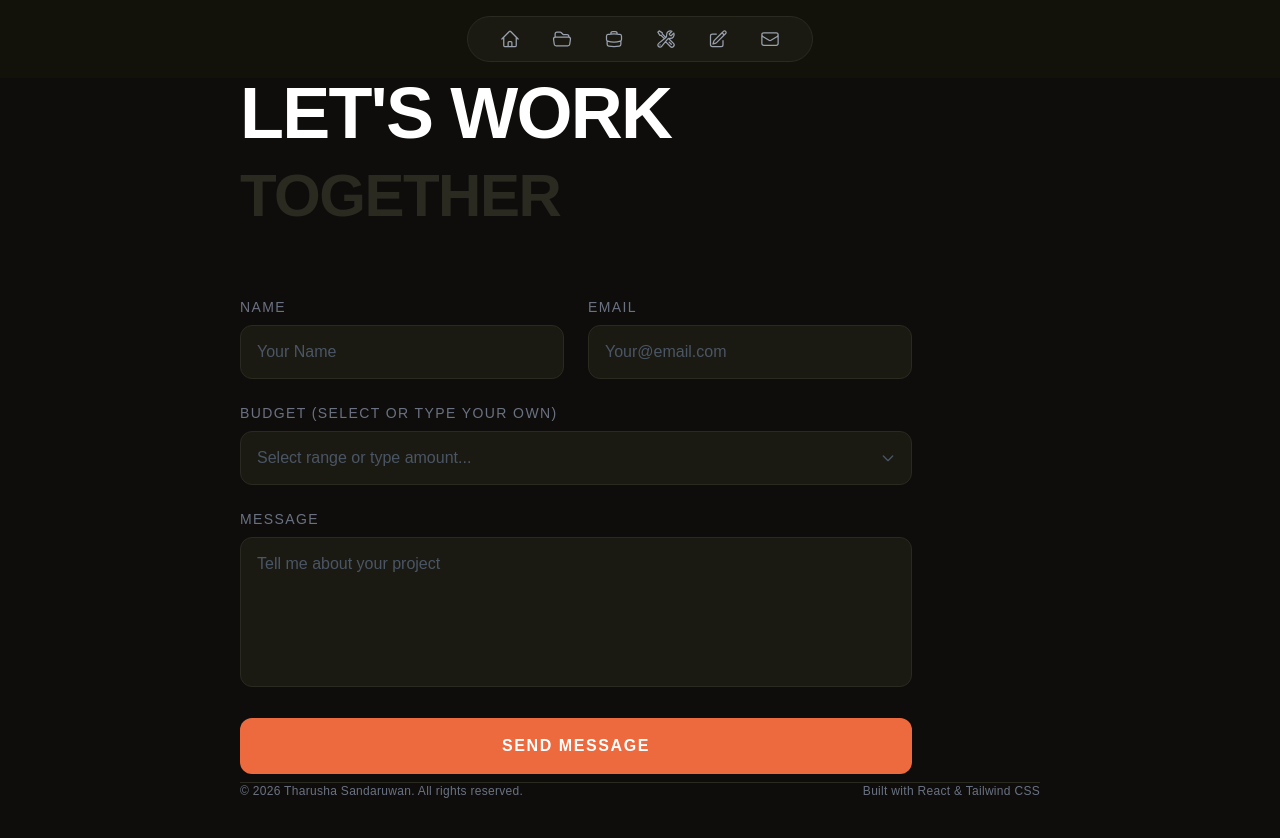
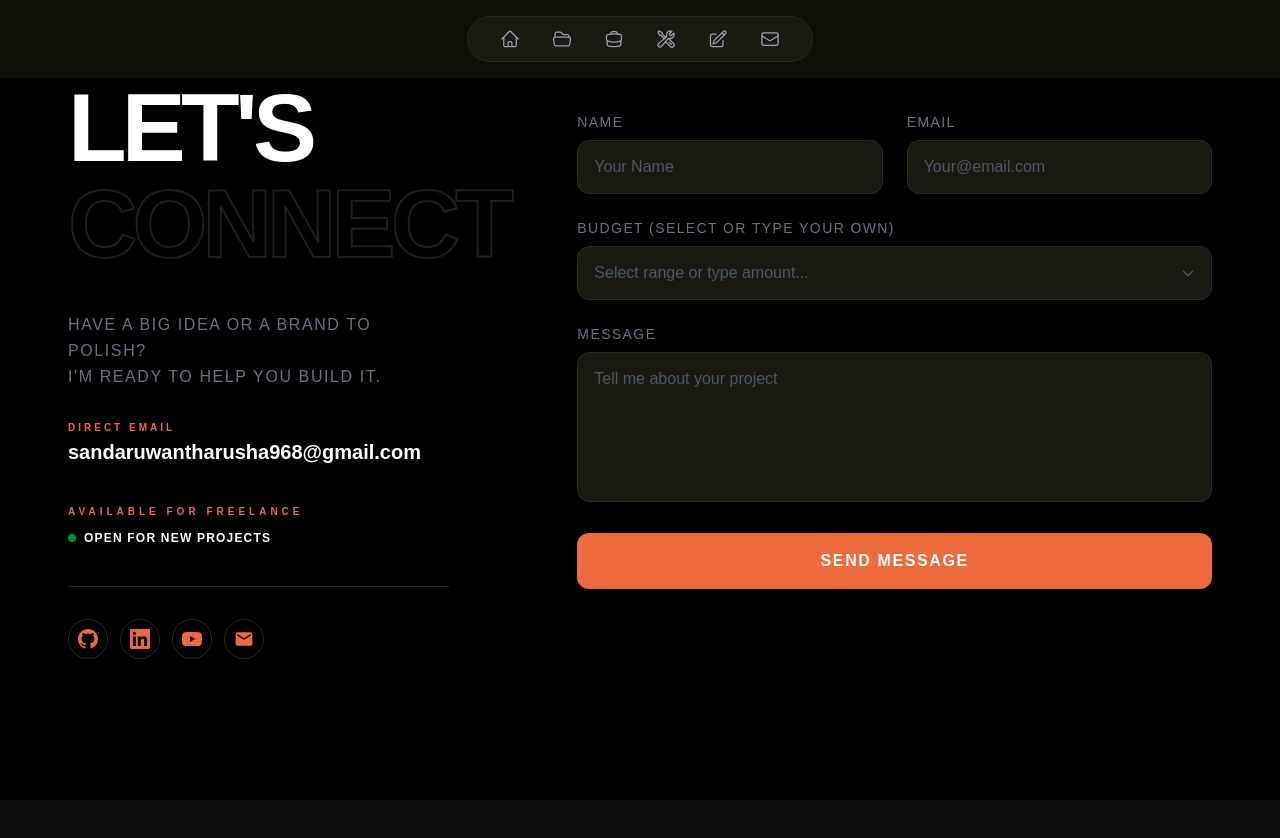
Before and after one commit to tharu-2003/Tharusha_Sandaruwan_Dahanayaka, a React (Vite) app: page /contact in a window 1280 px wide. Shown: the top 838 px of the page. After the commit the page ends 800 px from the top, so only its background shows below. Built offline with nearby package versions, Linux system fonts and the light colour scheme.

Commit message:
update contact page ui

```diff
--- a/src/pages/ContactPage.tsx
+++ b/src/pages/ContactPage.tsx
@@ -1,19 +1,85 @@
-import { Footer } from '../components/Footer'
-import { Navigation } from '../components/Navigation'
-import { ContactSection } from '../components/ContactSection'
+import { useState } from 'react';
+import { Navigation } from '../components/Navigation';
+import ContactForm from '../components/ContactForm';
 
 const ContactPage = () => {
+  const [formData, setFormData] = useState({
+    name: "",
+    email: "",
+    budget: "",
+    message: "",
+  });
+
   return (
-    <>
-        <main className="min-h-screen bg-red=600">
-            <Navigation />
-            <div className="max-w-4xl mx-auto px-4 py-16 sm:px-6 lg:px-8">
-                <ContactSection />
-                <Footer />
+    <div className="min-h-screen bg-black text-white p-5 sm:p-10 md:p-16 lg:p-17 font-sans selection:bg-[#ed6a3e]/30">
+      <Navigation />
+
+      <div className="flex flex-col lg:flex-row gap-12 lg:gap-32 mt-20 lg:mt-3">
+
+        {/* LEFT SIDE: Title & Info (Sticky) */}
+        <div className="w-full lg:w-1/3 lg:sticky lg:top-32 h-fit space-y-10">
+          <div>
+            <h1 className="text-4xl sm:text-7xl lg:text-8xl font-black tracking-tighter leading-none uppercase">
+              LET'S <br />
+              <span className="ghost-text text-[#1a1a12] stroke-[#2a2a20] stroke-1 uppercase">CONNECT</span>
+            </h1>
+          </div>
+
+          <div className="space-y-6">
+            <p className="text-gray-500 text-sm sm:text-base font-medium uppercase tracking-widest leading-relaxed">
+              Have a big idea or a brand to polish? <br />
+              I'm ready to help you build it.
+            </p>
+
+            {/* Email Address Section - Newly Added */}
+            <div className="group cursor-pointer">
+              <span className="text-[10px] font-black uppercase tracking-[0.3em] text-[#ed6a3e]">Direct Email</span>
+              <p className="text-white font-bold text-xs sm:text-xl group-hover:text-[#ed6a3e] transition-colors duration-300">
+                sandaruwantharusha968@gmail.com
+              </p>
             </div>
-        </main>
-    </>
-  )
-}
 
-export default ContactPage
+            <div className="pt-2">
+               <span className="text-[10px] font-black uppercase tracking-[0.4em] text-[#ed6a3e]">Available for freelance</span>
+               <div className="flex items-center gap-2 mt-2">
+                  <div className="w-2 h-2 rounded-full bg-green-500 animate-pulse"></div>
+                  <span className="text-white font-bold text-xs uppercase tracking-widest">Open for new projects</span>
+               </div>
+            </div>
+          </div>
+
+          {/* Social Links */}
+          <div className="flex items-center gap-3 flex-wrap justify-start border-t border-[#2a2a20] pt-8">
+            {/* GitHub */}
+            <a href="https://github.com/tharu-2003" target="_blank" rel="noopener noreferrer" className="w-10 h-10 rounded-full border border-[#2a2a20] flex items-center justify-center text-[#ed6a3e] hover:bg-[#ed6a3e] hover:text-white transition-all duration-300" aria-label="GitHub">
+              <svg className="w-5 h-5" viewBox="0 0 24 24" fill="currentColor"><path d="M12 0c-6.626 0-12 5.373-12 12 0 5.302 3.438 9.8 8.207 11.387.599.111.793-.261.793-.577v-2.234c-3.338.726-4.033-1.416-4.033-1.416-.546-1.387-1.333-1.756-1.333-1.756-1.089-.745.083-.729.083-.729 1.205.084 1.839 1.237 1.839 1.237 1.07 1.834 2.807 1.304 3.492.997.107-.775.418-1.305.762-1.604-2.665-.305-5.467-1.334-5.467-5.931 0-1.311.469-2.381 1.236-3.221-.124-.303-.535-1.524.117-3.176 0 0 1.008-.322 3.301 1.23.957-.266 1.983-.399 3.003-.404 1.02.005 2.047.138 3.006.404 2.291-1.552 3.297-1.23 3.297-1.23.653 1.653.242 2.874.118 3.176.77.84 1.235 1.911 1.235 3.221 0 4.609-2.807 5.624-5.479 5.921.43.372.823 1.102.823 2.222v3.293c0 .319.192.694.801.576 4.765-1.589 8.199-6.086 8.199-11.386 0-6.627-5.373-12-12-12z"/></svg>
+            </a>
+            {/* LinkedIn */}
+            <a href="https://www.linkedin.com/in/tharusha-sandaruwan-dahanayaka/" target="_blank" rel="noopener noreferrer" className="w-10 h-10 rounded-full border border-[#2a2a20] flex items-center justify-center text-[#ed6a3e] hover:bg-[#ed6a3e] hover:text-white transition-all duration-300" aria-label="LinkedIn">
+              <svg className="w-5 h-5" viewBox="0 0 24 24" fill="currentColor"><path d="M20.447 20.452h-3.554v-5.569c0-1.328-.027-3.037-1.852-3.037-1.853 0-2.136 1.445-2.136 2.939v5.667H9.351V9h3.414v1.561h.046c.477-.9 1.637-1.85 3.37-1.85 3.601 0 4.267 2.37 4.267 5.455v6.286zM5.337 7.433c-1.144 0-2.063-.926-2.063-2.065 0-1.138.92-2.063 2.063-2.063 1.14 0 2.064.925 2.064 2.063 0 1.139-.925 2.065-2.064 2.065zm1.782 13.019H3.555V9h3.564v11.452zM22.225 0H1.771C.792 0 0 .774 0 1.729v20.542C0 23.227.792 24 1.771 24h20.451C23.2 24 24 23.227 24 22.271V1.729C24 .774 23.2 0 22.222 0h.003z"/></svg>
+            </a>
+            {/* YouTube */}
+            <a href="https://www.youtube.com/@tharusha_sandaruwan" target="_blank" rel="noopener noreferrer" className="w-10 h-10 rounded-full border border-[#2a2a20] flex items-center justify-center text-[#ed6a3e] hover:bg-[#ed6a3e] hover:text-white transition-all duration-300" aria-label="YouTube">
+              <svg className="w-5 h-5" viewBox="0 0 24 24" fill="currentColor"><path d="M23.498 6.186a3.016 3.016 0 0 0-2.122-2.136C19.505 3.545 12 3.545 12 3.545s-7.505 0-9.377.505A3.017 3.017 0 0 0 .502 6.186C0 8.07 0 12 0 12s0 3.93.502 5.814a3.016 3.016 0 0 0 2.122 2.136c1.871.505 9.376.505 9.376.505s7.505 0 9.377-.505a3.015 3.015 0 0 0 2.122-2.136C24 15.93 24 12 24 12s0-3.93-.502-5.814zM9.545 15.568V8.432L15.818 12l-6.273 3.568z" /></svg>
+            </a>
+            {/* Direct Form Link (Email Icon) */}
+            <button
+              onClick={() => window.scrollTo({ top: document.body.scrollHeight, behavior: 'smooth' })}
+              className="w-10 h-10 rounded-full border border-[#2a2a20] flex items-center justify-center text-[#ed6a3e] hover:bg-[#ed6a3e] hover:text-white transition-all duration-300"
+              aria-label="Email"
+            >
+              <svg className="w-5 h-5" viewBox="0 0 24 24" fill="currentColor"><path d="M20 4H4c-1.1 0-1.99.9-1.99 2L2 18c0 1.1.9 2 2 2h16c1.1 0 2-.9 2-2V6c0-1.1-.9-2-2-2zm0 4l-8 5-8-5V6l8 5 8-5v2z"/></svg>
+            </button>
+          </div>
+        </div>
+
+        {/* RIGHT SIDE: Contact Form */}
+        <div className="w-full lg:w-2/3 mt-8">
+          <ContactForm formData={formData} setFormData={setFormData} />
+        </div>
+      </div>
+    </div>
+  );
+};
+
+export default ContactPage;
```
